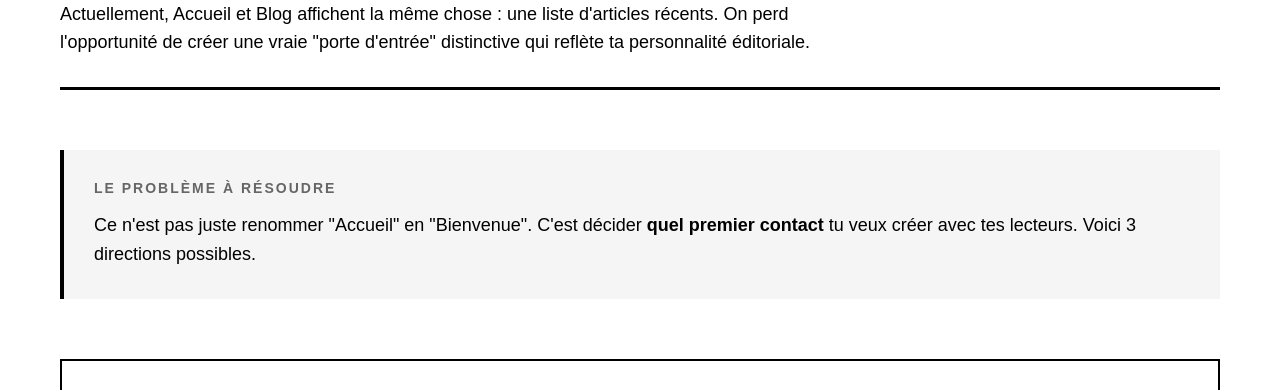
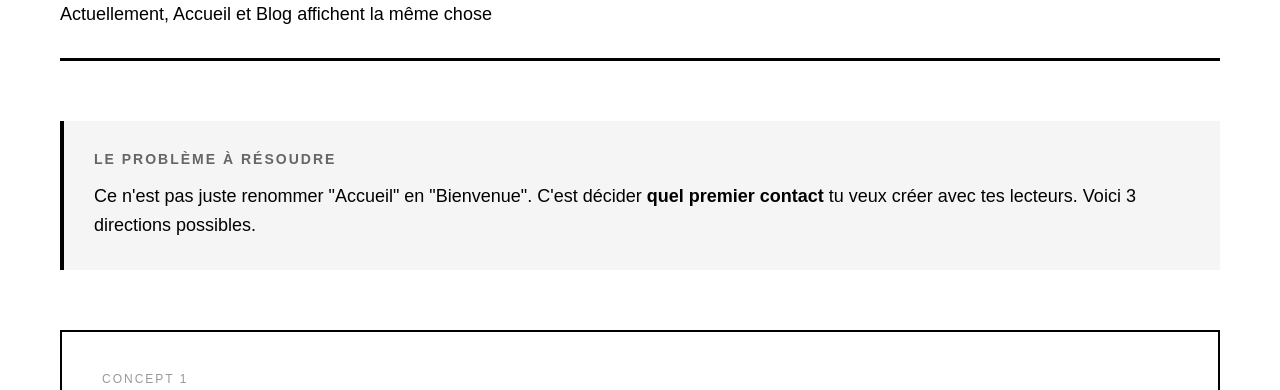
Before and after one commit to Chaimaa-as/db-propositions, a plain HTML site: page index.html in a window 1280 px wide. Shown: the part 161-551 px from the top of the page. Drawn offline with Linux system fonts and the light colour scheme.

Commit message:
sans-intro

```diff
--- a/index.html
+++ b/index.html
@@ -317,7 +317,7 @@
 
     <div class="header">
         <h1>Page "Bienvenue"<br>3 Concepts Éditoriaux</h1>
-        <p>Actuellement, Accueil et Blog affichent la même chose : une liste d'articles récents. On perd l'opportunité de créer une vraie "porte d'entrée" distinctive qui reflète ta personnalité éditoriale.</p>
+        <p>Actuellement, Accueil et Blog affichent la même chose</p>
     </div>
 
     <div class="problem">
```
